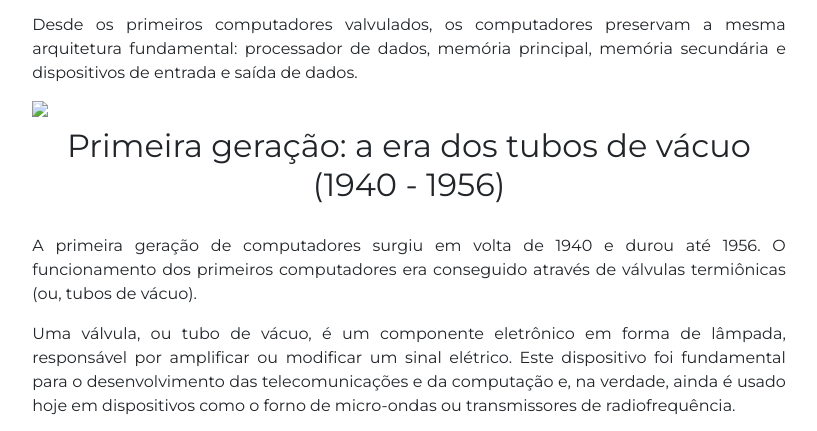
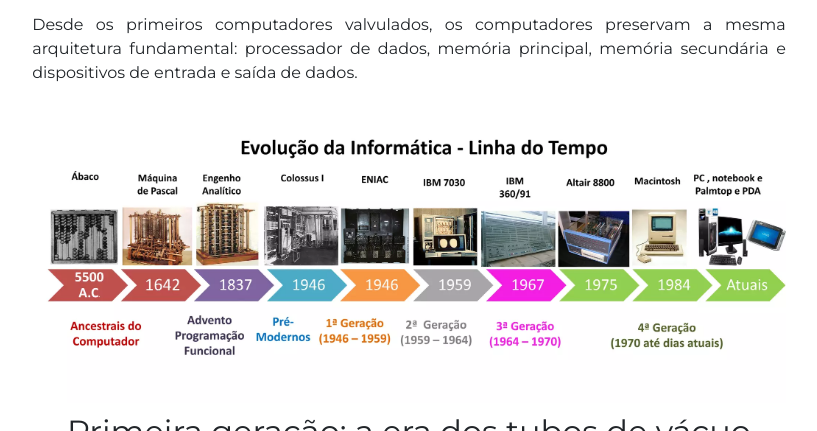
Before and after one commit to caroltorchia/AV2-IntroComput, a plain HTML site: page index.html in a window 1280 px wide. Shown: the part 1125-1556 px from the top of the page, without its empty margins (231-1048 px from the left). Drawn offline with nearby package versions, Linux system fonts and the light colour scheme; the site is published under a folder, as on GitHub Pages, so addresses that start at the root find nothing.

Commit message:
feat:  alterações no layout da tela

```diff
--- a/index.html
+++ b/index.html
@@ -95,7 +95,7 @@
                         <p>Desde os primeiros computadores valvulados, os computadores preservam a mesma arquitetura
                             fundamental: processador de dados, memória principal, memória secundária e dispositivos de
                             entrada e saída de dados.</p>
-                        <img src="/images/evolução linha do tempo.webp" style="width: 100%;">
+                        <img src="./images/evolução linha do tempo.webp" style="width: 100%;">
                         <h2>Primeira geração: a era dos tubos de vácuo (1940 - 1956)</h2>
                         <p>A primeira geração de computadores surgiu em volta de 1940 e durou até 1956. O funcionamento
                             dos primeiros computadores era conseguido através de válvulas termiônicas (ou, tubos de
```
